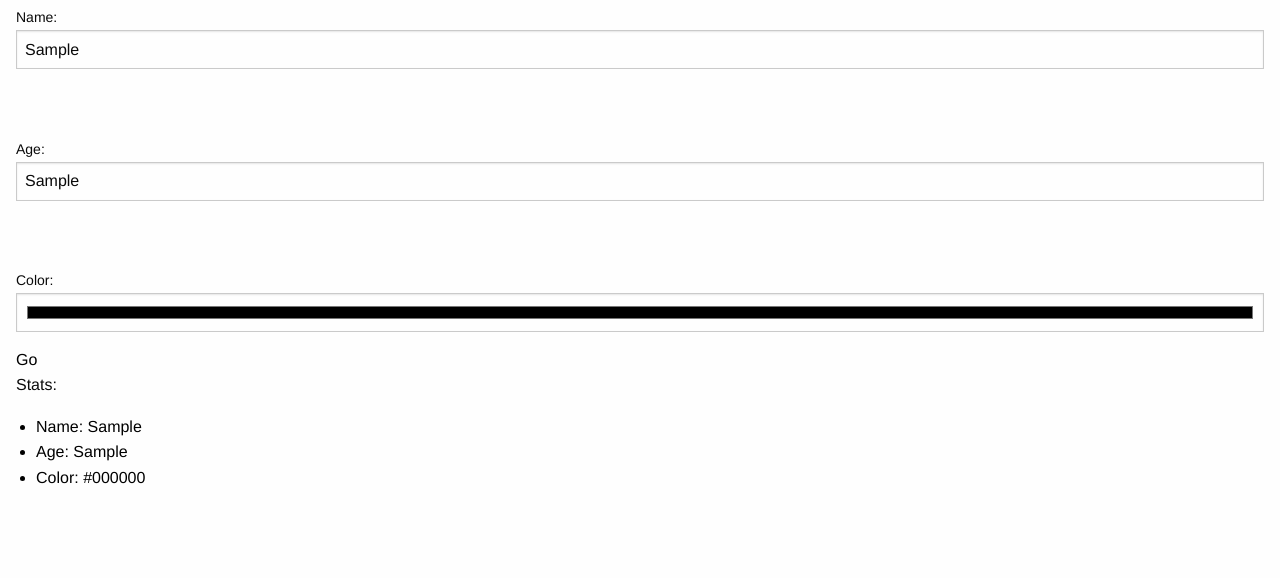
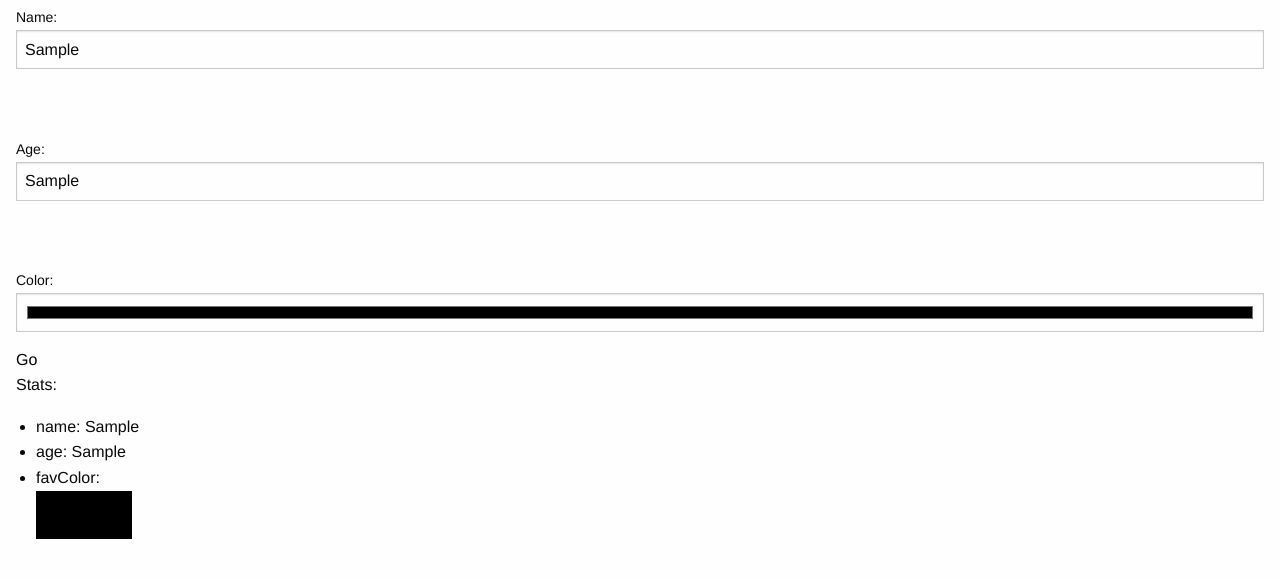
Before and after one commit to Prithdamyth/person-stats, a plain HTML site: page index.html in a window 1280 px wide. Both pictures are taken after typing "Sample", "Sample" into the empty fields and a click on the button "Go". Shown: the part 86-664 px from the top of the page. Drawn offline with nearby package versions, Linux system fonts and the light colour scheme.

Commit message:
Separate code into functions and use array map function

```diff
--- a/index.html
+++ b/index.html
@@ -11,6 +11,8 @@
   </head>
   <body>
     <h1>Person Stats</h1>
+	<main>
+		<div>
 			<form id = "person-form">
 				<p>
 					<label for="personName">Name:</label>
@@ -24,12 +26,13 @@
 				</p>
 			<button type="submit">Go</button>
 			</form>
+		</div>
 
 		<div id ="stats">
 			<p id = "hw">Stats: </p>
 
-
 		</div>
+	</main>
 
     <script src = "index.js"></script>
   </body>
--- a/index.js
+++ b/index.js
@@ -1,26 +1,28 @@
 
-function changedHeading(ev){
+function handleSubmit(ev){
     ev.preventDefault()
 
     const f = ev.target
-    const name = f.personName.value
-    const list = document.createElement('ul')
-    const age = f.personAge.value
+	const person = {
+		name: f.personName.value,
+		age: f.personAge.value,
+		favColor: renderColor(f.textColor.value)
+	}
+	const list = renderList(person)
+
+
     const div = document.querySelector('#stats')
-    const color = f.textColor.value;
 
-    list.appendChild(renderListItem('Name', name))
-
-    list.appendChild(renderListItem('Age', age))
-
+    //list.appendChild(renderListItem('Name', name))
+    //list.appendChild(renderListItem('Age', age))
     //colorItem.style.backgroundColor = color;
-    list.appendChild(renderListItem('Color', color))
+    //list.appendChild(renderListItem('Color', color))
 
     //list.textContent = `${name}, ${age}`
     div.appendChild(list)
 
     //const color = document.getElementById("color").value;
-    list.style.color = color;
+    //list.style.color = color;
 }
 
 function renderColor(color){
@@ -33,12 +35,25 @@ function renderColor(color){
 
 function renderListItem(text, value){
     const item = document.createElement('li')
-    item.textContent = `${text}: ${value}`
+    item.textContent = `${text}: `
     //Use a try catch block --> try appending value to text, otherwise just add it on
+	try{
+		item.appendChild(value)
+	}catch (e) {
+		item.textContent += value
+	}
     return item
 }
 
+function renderList(person){
+	const list = document.createElement('ul')
+	Object.keys(person).map((label) => {
+		const item = renderListItem(label, person[label])
+		list.appendChild(item)
+	})
+	return list
+}
 
 
 const personForm = document.querySelector('#person-form')
-personForm.addEventListener('submit', changedHeading)
+personForm.addEventListener('submit', handleSubmit)
```
Lines whose indentation alone changed are shown as unchanged.
